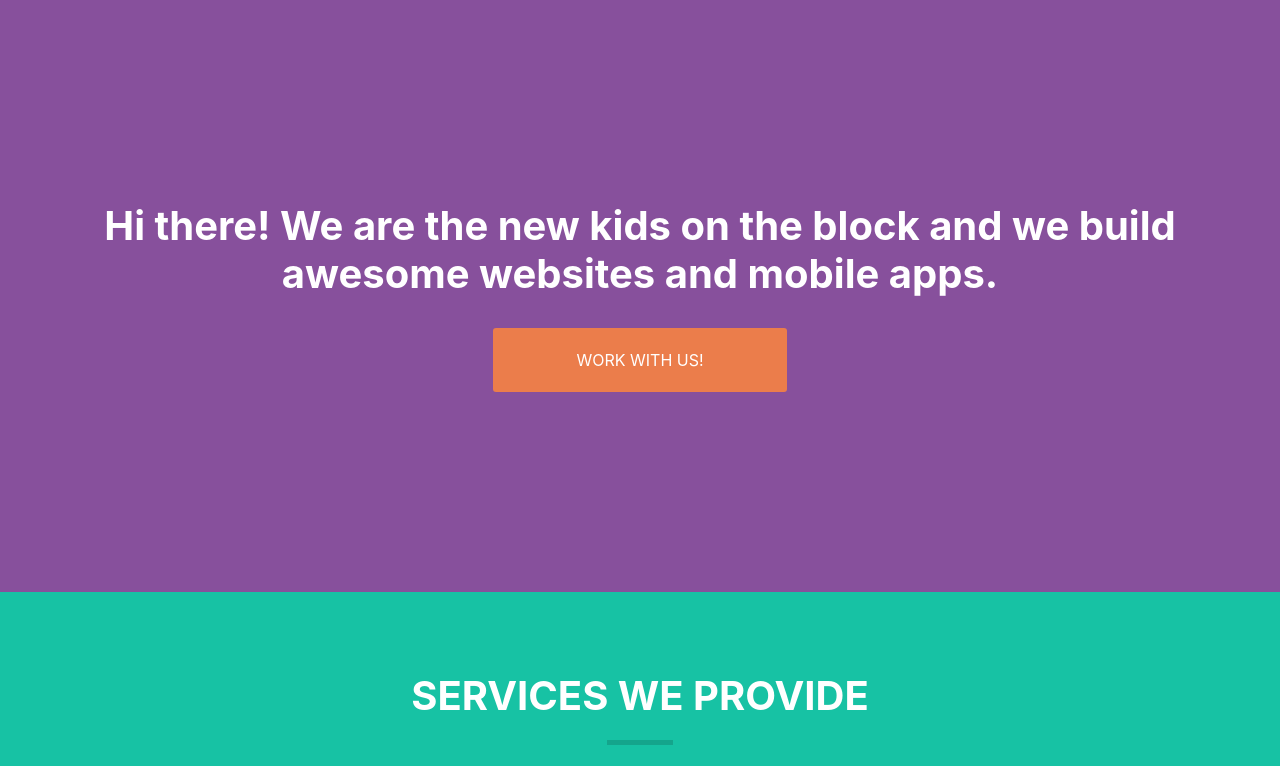
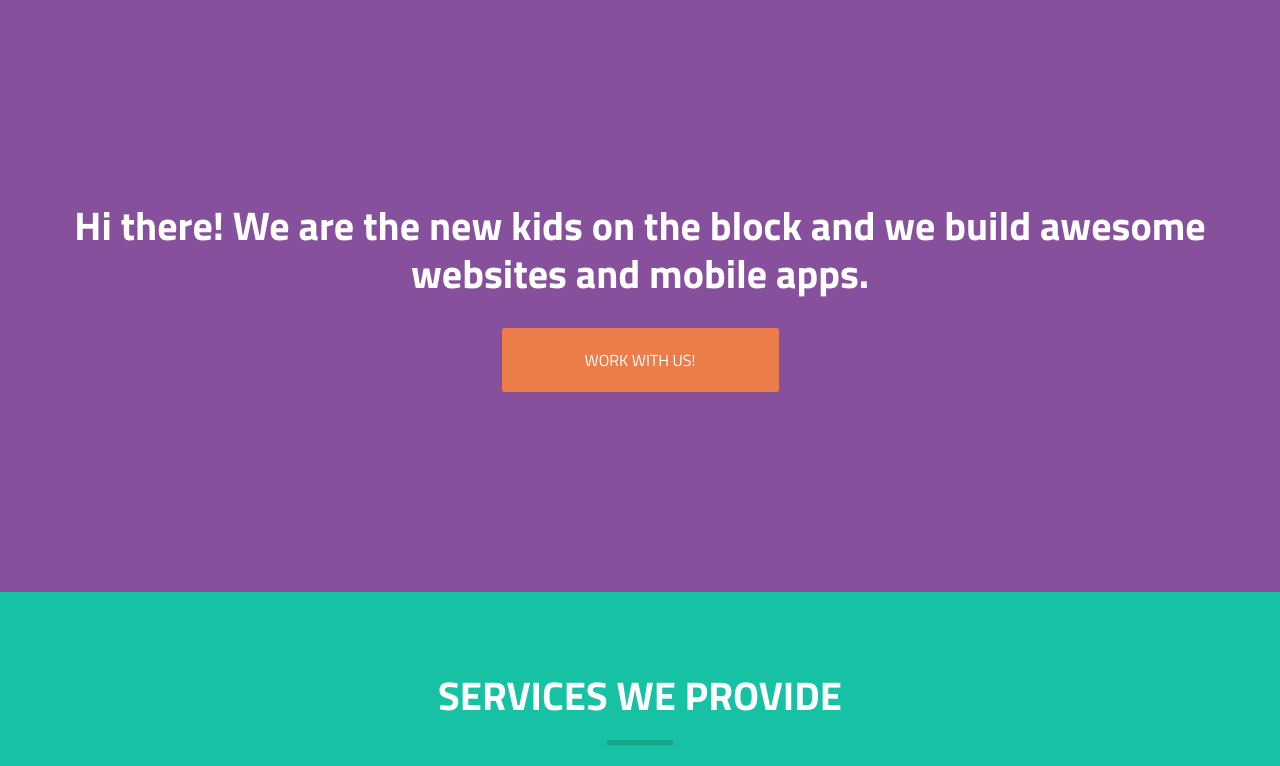
Before and after one commit to edoves/cuda-portfolio, a website: page index.html in a window 1280 px wide. Shown: the part 177-943 px from the top of the page. Drawn offline with Linux system fonts and the light colour scheme; files whose address does not match are found by name.

Commit message:
Updated the fonts

```diff
--- a/index.html
+++ b/index.html
@@ -6,6 +6,7 @@
     <meta name="viewport" content="width=device-width, initial-scale=1.0">
     <meta http-equiv="X-UA-Compatible" content="ie=edge">
     <title>Cuda</title>
+    <link href="https://fonts.googleapis.com/css?family=Titillium+Web:300i,400,700&display=swap" rel="stylesheet">
     <link rel="stylesheet" href="dist/framework/bootstrap/css/bootstrap.min.css">
     <link rel="stylesheet" href="dist/framework/fontawesome-free/css/all.min.css">
     <link rel="stylesheet" href="dist/css/style.min.css">
--- a/src/scss/_default.scss
+++ b/src/scss/_default.scss
@@ -8,6 +8,7 @@ html {
 }
 
 body {
+    font-family: 'Titillium Web', sans-serif;
     font-weight: 400;
     line-height: 1.6;
     -webkit-font-smoothing: antialiased;
```
Also changed, not shown: dist/css/style.min.css, dist/index.html, 1 other file.
